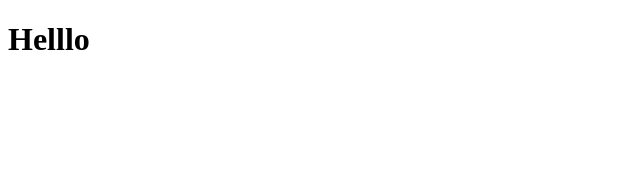
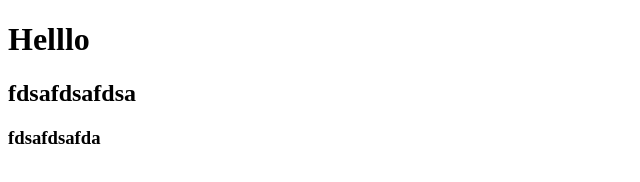
Before and after one commit to Vinh5905/test, a plain HTML site: page index.html in a window 1280 px wide. Shown: the whole page, without its empty margins (0-640 px from the left). Drawn offline with Linux system fonts and the light colour scheme.

Commit message:
Test about

```diff
--- a/index.html
+++ b/index.html
@@ -7,5 +7,7 @@
 </head>
 <body>
     <h1>Helllo</h1>
+    <h2>fdsafdsafdsa</h2>
+    <h3>fdsafdsafda</h3>
 </body>
 </html>
```
